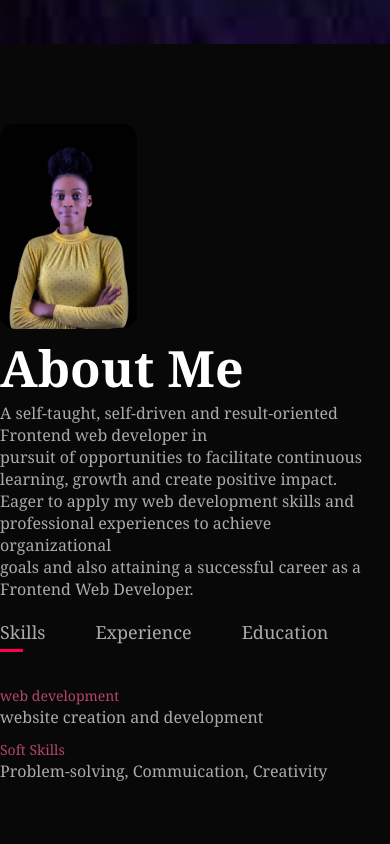
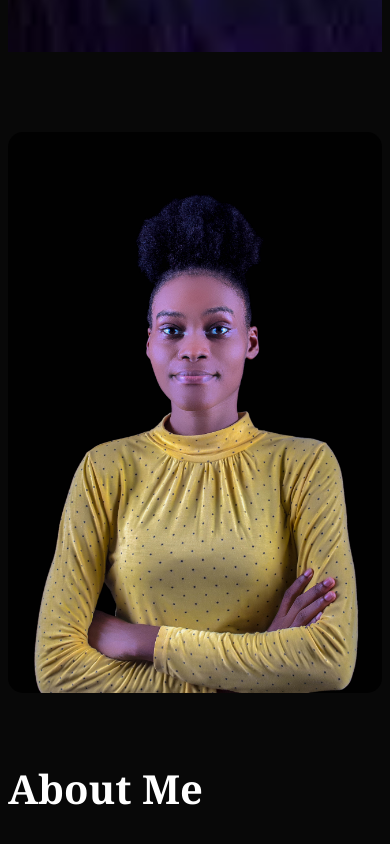
Before and after one commit to p-e-a-c-e2/portfolio, a plain HTML site: page index.html in a window 390 px wide. Shown: the part 800-1644 px from the top of the page. Drawn offline with Linux system fonts and the light colour scheme.

Commit message:
git commit -m "style"

```diff
--- a/styles.css
+++ b/styles.css
@@ -1,7 +1,7 @@
 *{
-    margin: 0%;
-    padding: 0%;
-    box-sizing: border-box;
+    /* margin: 0%;
+    padding: 0%; */
+   box-sizing: border-box;
     font-family: Georgia, 'Times New Roman', Times, serif;
 }
 body{
@@ -340,7 +340,7 @@ nav .fas{
 
 @media only screen and (max-width:600px) {
     #header{
-
+    /* background-image: url(./images/download\ \(3\).jpg); */
     }
     .header-text{
         margin-top: 30%;
@@ -374,4 +374,22 @@ nav .fas{
         left: 25px;
         cursor: pointer;
     }
+    .sub-title{
+        font-size: 40px;
+    }
+    .about-col-1, .about-col-2{
+        flex-basis: 100%;
+    }
+    .about-col-1{
+        margin-bottom: 30px;
+    }
+    .about-col-2{
+        font-size: 14px;
+    }
+    .contact-left, .contact-right{
+        flex-basis: 100%;
+    }
+    .copyright{
+        font-size: 14px;
+    }
 }
```
